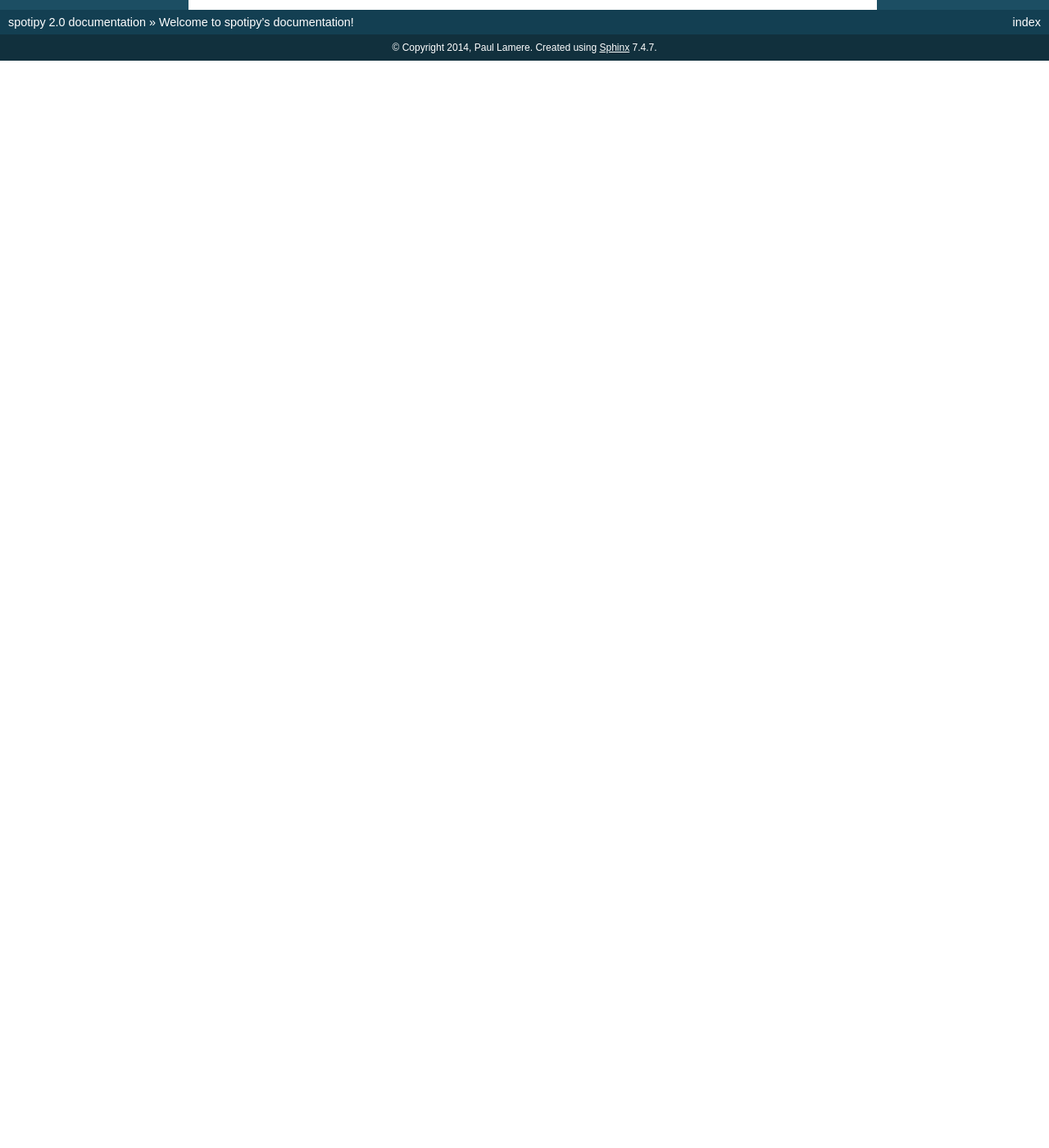
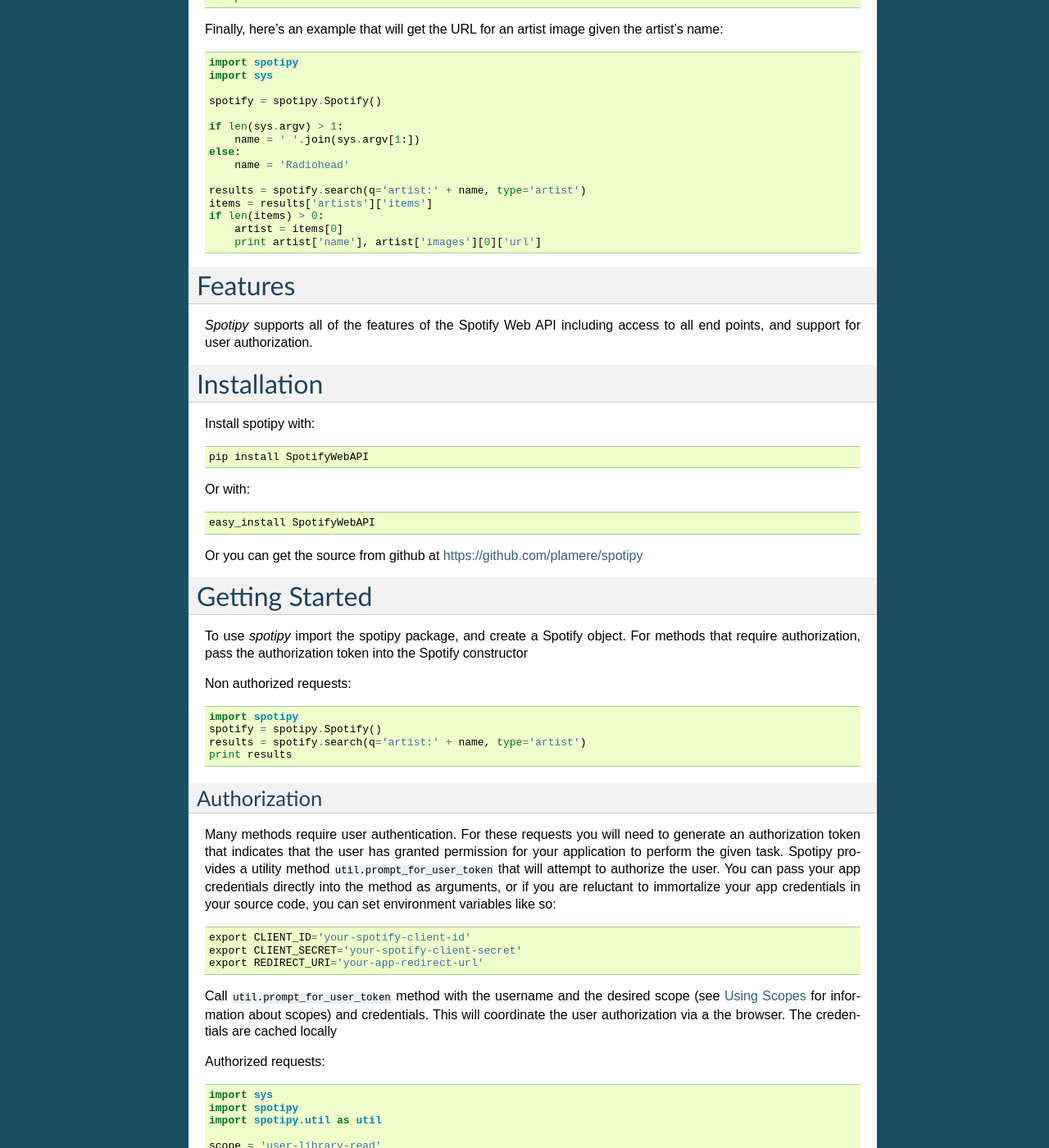
Before and after one commit to spotipy-dev/spotipy, a Sphinx documentation site: the page built from docs/index.rst, in a window 1280 px wide and 1400 px high, scrolled down 679 px. Shown: the whole window at 82% size. Built offline with Sphinx 7.4.7, drawn with Linux system fonts in a browser that asks for light colours; before the commit the page ends 900 px from its top, so only the background shows below that; some of the changed text lies outside the part shown.

Commit message:
Documentation updates

```diff
--- a/docs/index.rst
+++ b/docs/index.rst
@@ -1,27 +1,176 @@
-.. spotipy documentation master file, created by
-   sphinx-quickstart on Thu Aug 21 11:04:39 2014.
-   You can adapt this file completely to your liking, but it should at least
-   contain the root `toctree` directive.
+Spotipy
+===================================
+Spotipy is a lightweight Python library for the `Spotify Web API
+<https://developer.spotify.com/web-api/>`_. With *spotipy*
+you get full access to all of the music data provided by the Spotify platform.
 
-Welcome to spotipy's documentation!
-===================================
+Here's a quick example of using *spotipy* to list the names of all the albums
+released by the artist 'Birdy'::
 
-Contents:
+    import spotipy
 
-.. toctree::
-   :maxdepth: 2
+    birdy_uri = 'spotify:artist:2WX2uTcsvV5OnS0inACecP'
+    spotify = spotipy.Spotify()
 
-$project
-========
+    results = spotify.artist_albums(birdy_uri, album_type='album')
+    albums = results['items']
+    while results['next']:
+        results = spotify.next(results)
+        albums.extend(results['items'])
+
+    for album in albums:
+        print(album['name'])
+        print album
+
+Here's another example showing how to get 30 second samples and cover art
+for the top 10 tracks for Led Zeppelin::
+
+    import spotipy
+
+    lz_uri = 'spotify:artist:36QJpDe2go2KgaRleHCDTp'
+
+    spotify = spotipy.Spotify()
+    results = spotify.artist_top_tracks(lz_uri)
+
+    for track in results['tracks'][:10]:
+        print 'track    : ' + track['name']
+        print 'audio    : ' + track['preview_url']
+        print 'cover art: ' + track['album']['images'][0]['url']
+        print
+
+Finally, here's an example that will get the URL for an artist image given the
+artist's name::
+
+    import spotipy
+    import sys
+
+    spotify = spotipy.Spotify()
+
+    if len(sys.argv) > 1:
+        name = ' '.join(sys.argv[1:])
+    else:
+        name = 'Radiohead'
+
+    results = spotify.search(q='artist:' + name, type='artist')
+    items = results['artists']['items']
+    if len(items) > 0:
+        artist = items[0]
+        print artist['name'], artist['images'][0]['url']
+
 
 Features
 ========
+*Spotipy* supports all of the features of the Spotify Web API including access
+to all end points, and support for user authorization.
 
 Installation
 ============
+Install spotipy with::
+
+    pip install SpotifyWebAPI
+
+Or with::
+
+    easy_install SpotifyWebAPI
+
+Or you can get the source from github at https://github.com/plamere/spotipy
 
 Getting Started
 ===============
+
+To use *spotipy* import the spotipy package, and create a Spotify object.  For
+methods that require authorization, pass the authorization token into the
+Spotify constructor
+
+Non authorized requests::
+
+    import spotipy
+    spotify = spotipy.Spotify()
+    results = spotify.search(q='artist:' + name, type='artist')
+    print results
+
+Authorization
+-------------
+Many methods require user authentication. For these requests you will need to
+generate an authorization token that indicates that the user has granted
+permission for your application to perform the given task. Spotipy provides a
+utility method ``util.prompt_for_user_token`` that will attempt to authorize the
+user.  You can pass your app credentials directly into the method as arguments,
+or if you are reluctant to immortalize your app credentials in your source code,
+you can set environment variables like so::
+
+    export CLIENT_ID='your-spotify-client-id'
+    export CLIENT_SECRET='your-spotify-client-secret'
+    export REDIRECT_URI='your-app-redirect-url'
+
+Call ``util.prompt_for_user_token`` method with the username and the
+desired scope (see `Using
+Scopes <https://developer.spotify.com/web-api/using-scopes/>`_ for information
+about scopes) and credentials. This will coordinate the user authorization via
+a the browser.  The credentials are cached locally
+
+
+Authorized requests::
+
+    import sys
+    import spotipy
+    import spotipy.util as util
+
+    scope = 'user-library-read'
+
+    if len(sys.argv) > 1:
+        username = sys.argv[1]
+    else:
+        print "Usage: %s username" % (sys.argv[0],)
+        sys.exit()
+
+    token = util.prompt_for_user_token(username, scope)
+
+    if token:
+        sp = spotipy.Spotify(auth=token)
+        results = sp.current_user_saved_tracks()
+        for item in results['items']:
+            track = item['track']
+            print track['name'] + ' - ' + track['artists'][0]['name']
+    else:
+        print "Can't get token for", username
+
+
+spotipy Package
+===============
+
+:mod:`spotipy` Package
+----------------------
+
+.. automodule:: spotipy.__init__
+    :members:
+    :undoc-members:
+    :show-inheritance:
+
+:mod:`client` Module
+--------------------
+
+.. automodule:: spotipy.client
+    :members:
+    :undoc-members:
+    :show-inheritance:
+
+:mod:`oauth2` Module
+--------------------
+
+.. automodule:: spotipy.oauth2
+    :members:
+    :undoc-members:
+    :show-inheritance:
+
+:mod:`util` Module
+------------------
+
+.. automodule:: spotipy.util
+    :members:
+    :undoc-members:
+    :show-inheritance:
+
 
 Support
 =======
```
Also changed, not shown: docs/spotipy.rst (deleted, +0 -34 lines), 5 other files.
